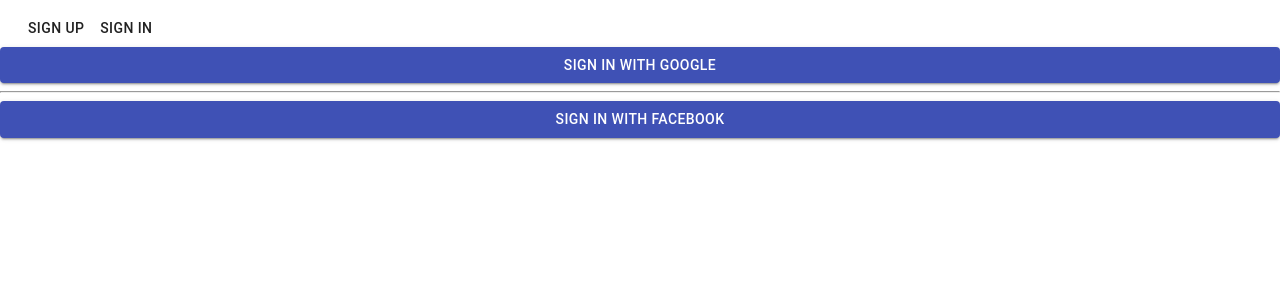
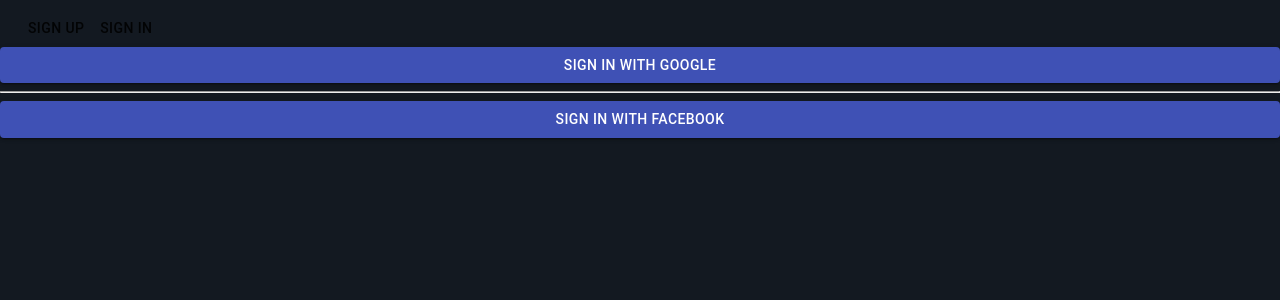
Before and after one commit to shristify/coterie, a React (Create React App) app: page / in a window 1280 px wide. Shown: the top 300 px of the page. Built offline with nearby package versions, Linux system fonts and the light colour scheme; no server answers; the database is empty.

Commit message:
Update index.css

```diff
--- a/src/index.css
+++ b/src/index.css
@@ -5,6 +5,7 @@
     'Ubuntu', 'Cantarell', 'Fira Sans', 'Droid Sans', 'Helvetica Neue',
     sans-serif;
   -webkit-font-smoothing: antialiased;
+  background-color: #131921;
   -moz-osx-font-smoothing: grayscale;
 }
 
```
